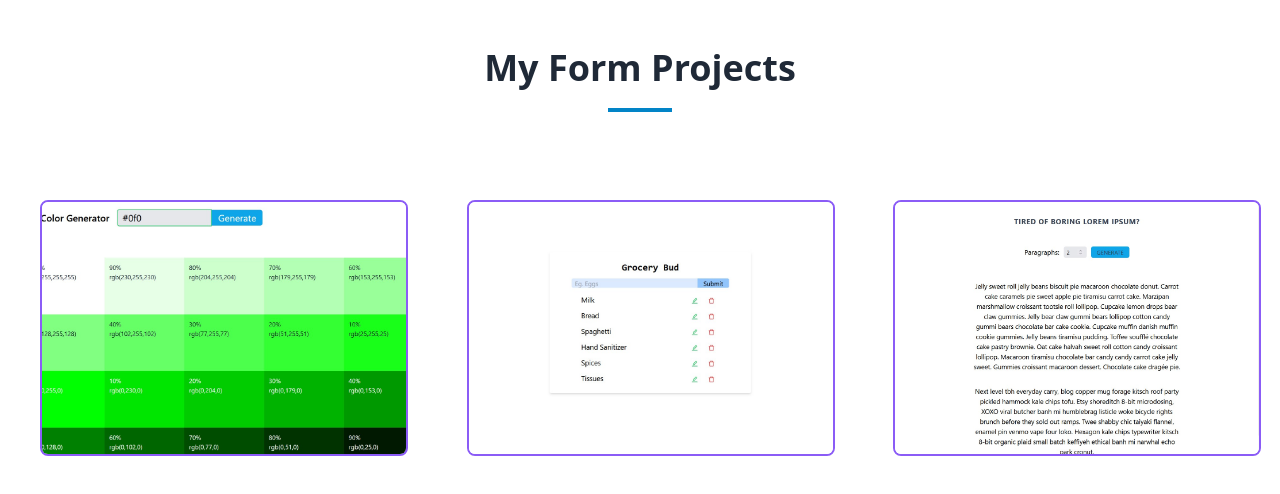
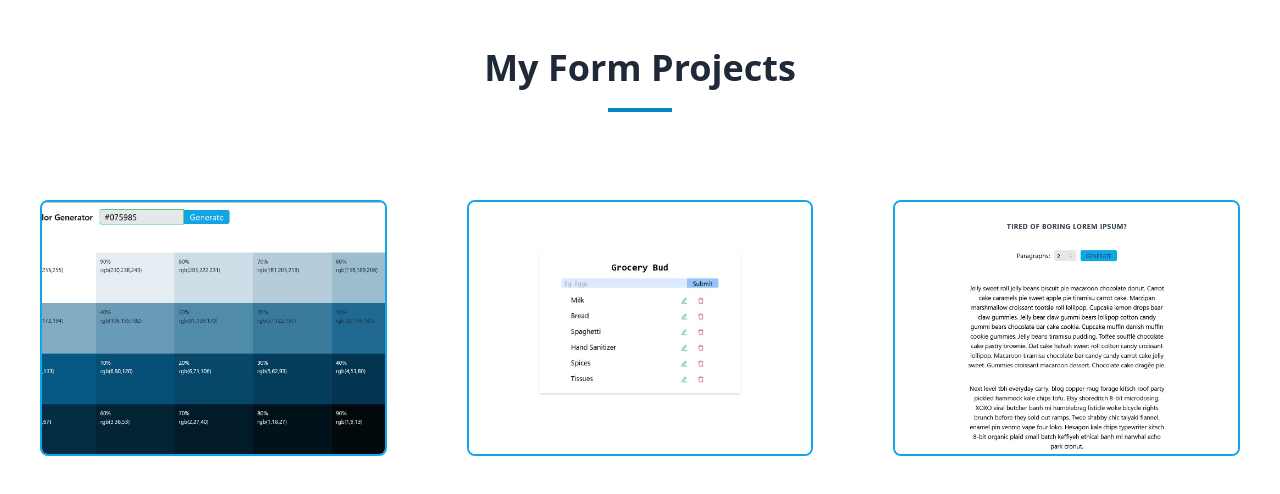
Before and after one commit to Raajzz/form-projects, a React (Create React App) app: page / in a window 1280 px wide. Shown: the top 494 px of the page. Built offline with nearby package versions, Linux system fonts and the light colour scheme.

Commit message:
Project is completed, need to add google authentication

```diff
--- a/src/App.js
+++ b/src/App.js
@@ -1,37 +1,22 @@
-import react from "react";
+import React from "react";
+import { BrowserRouter as Router, Routes, Route } from "react-router-dom";
 import LoremGenerator from "./lorem-generator/LoremGenerator";
 import ColorGenerator from "./color-generator/ColorGenerator";
 import GroceryBud from "./grocery-bud/GroceryBud";
-import { BrowserRouter as Router, Link } from "react-router-dom";
-import colorGenThumb from "./img/colorGenThumb.jpg";
-import groceryBudThumb from "./img/groceryBudThumb.jpg";
-import loremThumb from "./img/loremThumb.jpg";
+import Home from "./Home";
 
 const App = () => {
   return (
-    <div>
-      {/* TITLE */}
-      <div className="text-center my-12 text-4xl font-sans font-semibold text-gray-800 ">
-        My Form Projects
-        <div className=" border-2 border-sky-600 w-16 mx-auto mt-5"></div>
-      </div>
-      {/* PROJECT GRID */}
-      <div className=" w-fit mx-auto">
-        <div className="grid grid-cols-1 xl:grid-cols-3">
-          <Router>
-            <Link to="#">
-              <img src={colorGenThumb} alt="" className=" img-style-app" />
-            </Link>
-            <Link to="#">
-              <img src={groceryBudThumb} alt="" className=" img-style-app" />
-            </Link>
-            <Link to="#">
-              <img src={loremThumb} alt="" className=" img-style-app" />
-            </Link>
-          </Router>
-        </div>
-      </div>
-    </div>
+    <>
+      <Router>
+        <Routes>
+          <Route path="" element={<Home />} />
+          <Route path="/color-generator" element={<ColorGenerator />} />
+          <Route path="/grocery-bud" element={<GroceryBud />} />
+          <Route path="/lorem-ipsum-generator" element={<LoremGenerator />} />
+        </Routes>
+      </Router>
+    </>
   );
 };
 
--- /dev/null
+++ b/src/Home.js
@@ -0,0 +1,48 @@
+import { BrowserRouter as Router, Link } from "react-router-dom";
+import colorGenThumbTwo from "./img/colorGenThumbTwo.jpg";
+import groceryBudThumb from "./img/groceryBudThumb.jpg";
+import loremThumb from "./img/loremThumb.jpg";
+
+const Home = () => {
+  return (
+    <div>
+      {/* TITLE */}
+      <div className="text-center my-12 text-4xl font-sans font-semibold text-gray-800 ">
+        My Form Projects
+        <div className="border-2 border-sky-600 w-16 mx-auto mt-5"></div>
+      </div>
+      {/* TITLE END */}
+
+      {/* PROJECT GRID */}
+      <div className=" w-fit mx-auto">
+        <div className="grid grid-cols-1 xl:grid-cols-3">
+          {/* LINKS */}
+            {/* IMAGE CONTAINER */}
+            <div className="relative my-10 mx-10">
+              <Link to="/color-generator">
+                <img src={colorGenThumbTwo} alt="" className="img-style-app" />
+                <div className="img-hover-overlay">COLOR GENERATOR</div>
+              </Link>
+            </div>
+
+            <div className="relative my-10 mx-10">
+              <Link to="/grocery-bud">
+                <img src={groceryBudThumb} alt="" className=" img-style-app" />
+                <div className="img-hover-overlay">GROCERY BUD</div>
+              </Link>
+            </div>
+
+            <div className="relative my-10 mx-10">
+              <Link to="/lorem-ipsum-generator">
+                <img src={loremThumb} alt="" className="img-style-app" />
+                <div className="img-hover-overlay">LOREM-IPSUM GENERATOR</div>
+              </Link>
+            </div>
+        </div>
+      </div>
+      {/* PROJECT GRID END */}
+    </div>
+  );
+};
+
+export default Home;
--- a/src/index.css
+++ b/src/index.css
@@ -3,8 +3,18 @@
     @apply  w-fit rounded-lg bg-gray-300 text-gray-600 px-4 py-1 font-extralight text-lg text-center mx-auto;
   }
   .img-style-app{
-    @apply rounded-lg border-2 border-violet-500 w-80 h-64 sm:w-[25rem] lg:w-[30rem] xl:w-[23rem] my-10 mx-10 object-cover;
+    @apply rounded-lg border-2 border-sky-500 w-80 h-64 sm:w-[25rem] lg:w-[27rem] xl:w-[23rem] object-cover;
   }
+  .img-hover-overlay{
+    @apply absolute top-0 rounded-lg h-full w-full opacity-0 hover:opacity-75 ease-in-out duration-500 bg-gradient-to-r from-sky-600 to-sky-800 font-bold text-white text-2xl vert-center
+  }
+}
+
+
+.vert-center {
+  display: flex;
+  align-items: center;
+  justify-content: center;
 }
 
 @tailwind base;
```
Also changed, not shown: src/img/colorGenThumb.jpg, src/img/colorGenThumbTwo.jpg (added).
